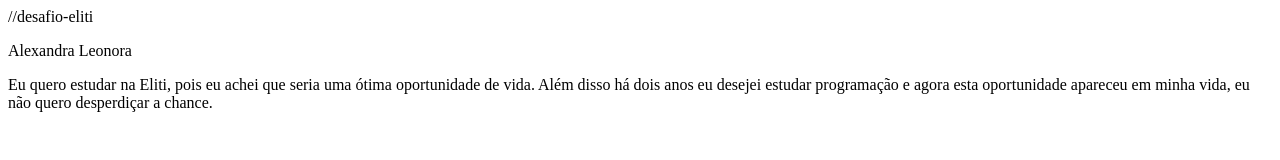
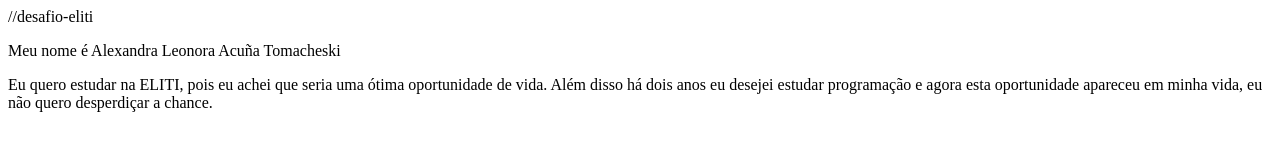
Before and after one commit to ThisIsNotAlex/desafio-eliti, a plain HTML site: page index.html in a window 1280 px wide. Drawn offline with Linux system fonts and the light colour scheme.

Commit message:
Update index.html

```diff
--- a/index.html
+++ b/index.html
@@ -1,5 +1,5 @@
 //desafio-eliti
-<p>Alexandra Leonora<p/>
-<p>Eu quero estudar na Eliti, pois eu achei que seria uma ótima oportunidade de vida.
+<p>Meu nome é Alexandra Leonora Acuña Tomacheski<p/>
+<p>Eu quero estudar na ELITI, pois eu achei que seria uma ótima oportunidade de vida.
 Além disso há dois anos eu desejei estudar programação e agora esta oportunidade apareceu em minha vida,
 eu não quero desperdiçar a chance.</p>
```
